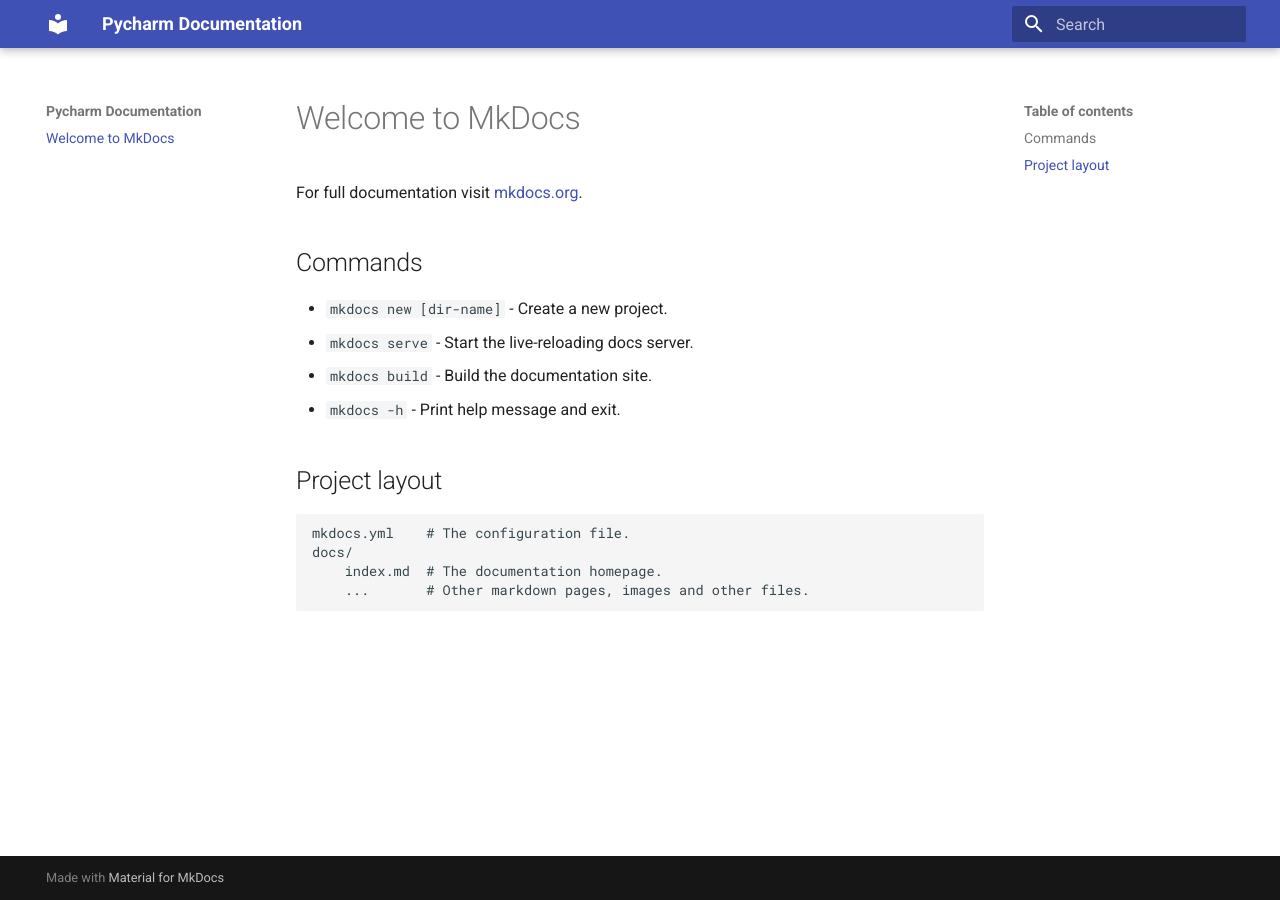
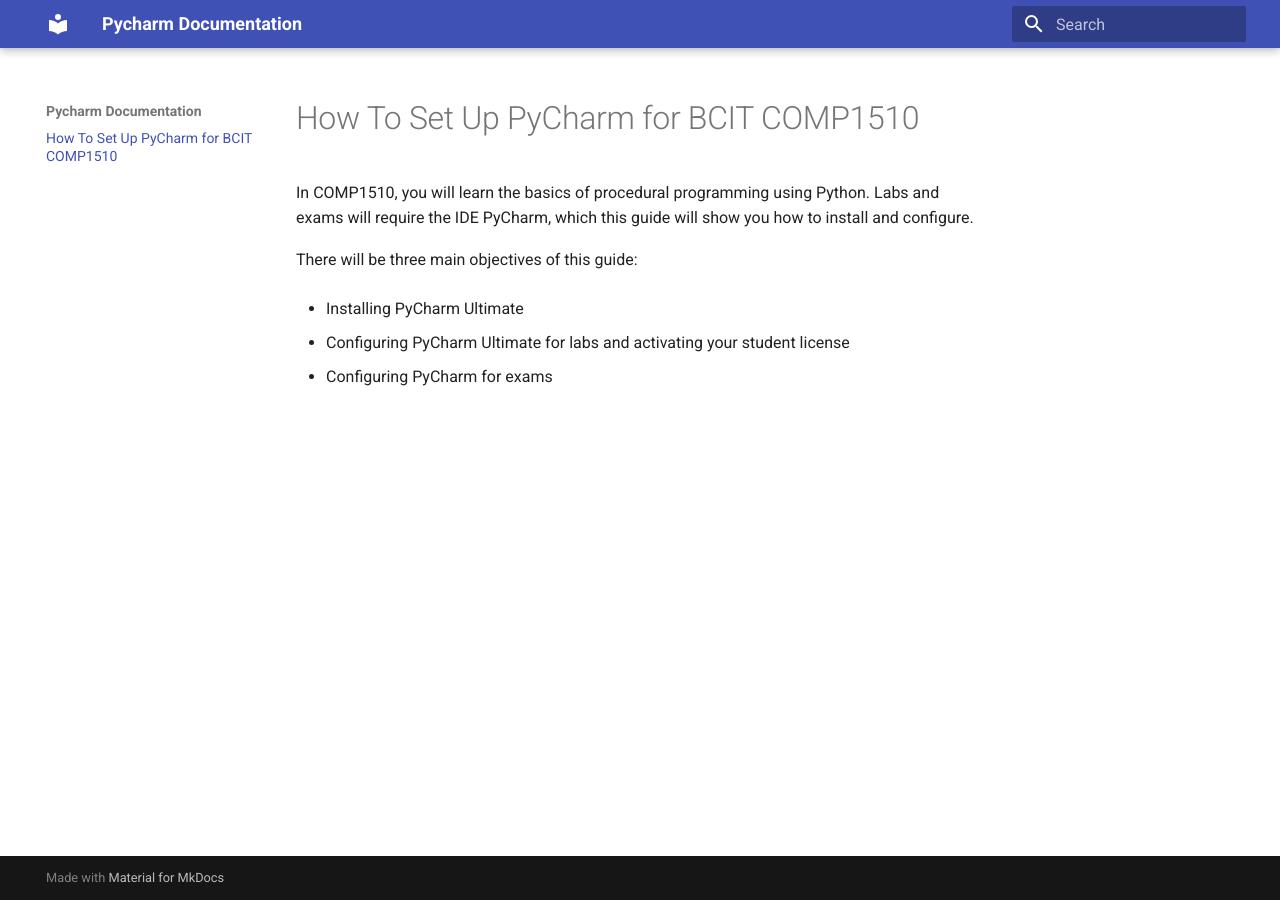
Before and after one commit to MicrowaveLinkAntenna/PyCharm-Documentation, an MkDocs documentation site: the page built from docs/index.md, in a window 1280 px wide. Built offline with MkDocs 1.6.1 and Material for MkDocs 9.7.7, drawn with Linux system fonts in a browser that asks for light colours.

Commit message:
Create introduction

```diff
--- a/docs/index.md
+++ b/docs/index.md
@@ -1,17 +1,11 @@
-# Welcome to MkDocs
+# How To Set Up PyCharm for BCIT COMP1510
 
-For full documentation visit [mkdocs.org](https://www.mkdocs.org).
+In COMP1510, you will learn the basics of procedural programming using Python. Labs and exams will require the IDE PyCharm, which this guide will show you how to install and configure.
 
-## Commands
+There will be three main objectives of this guide:
 
-* `mkdocs new [dir-name]` - Create a new project.
-* `mkdocs serve` - Start the live-reloading docs server.
-* `mkdocs build` - Build the documentation site.
-* `mkdocs -h` - Print help message and exit.
+* Installing PyCharm Ultimate
 
-## Project layout
+* Configuring PyCharm Ultimate for labs and activating your student license
 
-    mkdocs.yml    # The configuration file.
-    docs/
-        index.md  # The documentation homepage.
-        ...       # Other markdown pages, images and other files.
+* Configuring PyCharm for exams
```
